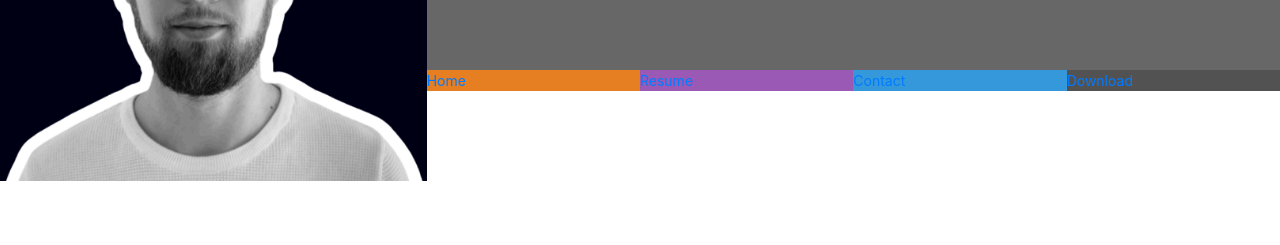
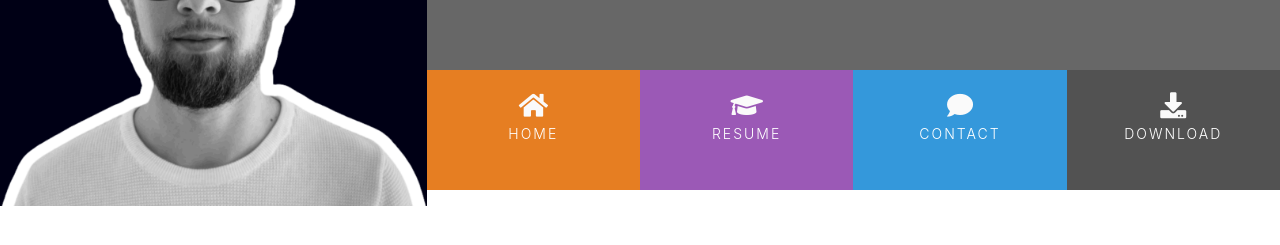
Before and after one commit to niclastanskanen/My-Resume, a plain HTML site: page index.html in a window 1280 px wide. Shown: the part 179-424 px from the top of the page. Drawn offline with nearby package versions, Linux system fonts and the light colour scheme.

Commit message:
Add fontawesome icons with styling

```diff
--- a/assets/css/style.css
+++ b/assets/css/style.css
@@ -72,3 +72,34 @@ header {
     font-size: 14px;
     padding: 0;
 }
+
+.menuitem {
+    height: 120px;
+    text-align: center;
+    padding: 0;
+}
+
+.menuitem a {
+    width: 100%;
+    text-decoration: none;
+    color: #fff;
+    height: 120px;
+}
+
+.menuitem a i {
+    padding-top: 22px;
+    display: block;
+    color: #fafafa;
+    font-size: 26px;
+}
+
+.menuitem span {
+    display: block;
+    width: 100%;
+    padding-top: 5px;
+    text-align: center;
+    text-transform: uppercase;
+    font-size: 14px;
+    font-weight: 300;
+    letter-spacing: 2px;
+}
--- a/index.html
+++ b/index.html
@@ -25,17 +25,17 @@
                 <div class="row no-gutters">
                     <div class="col">
                         <ul id="nav" class="list-inline menucontainer">
-                            <li class="col-6 col-sm-3 ui-menu-color-home list-inline-item">
-                                <a href="#"><span>Home</span></a>
+                            <li class="col-6 col-sm-3 ui-menu-color-home list-inline-item menuitem">
+                                <a href="#"><i class="fa fa-home" aria-hidden="true"></i><span>Home</span></a>
                             </li>
-                            <li class="col-6 col-sm-3 ui-menu-color-resume list-inline-item">
-                                <a href="#"><span>Resume</span></a>
+                            <li class="col-6 col-sm-3 ui-menu-color-resume list-inline-item menuitem">
+                                <a href="#"><i class="fa fa-graduation-cap" aria-hidden="true"></i><span>Resume</span></a>
                             </li>
-                            <li class="col-6 col-sm-3 ui-menu-color-contact list-inline-item">
-                                <a href="#"><span>Contact</span></a>
+                            <li class="col-6 col-sm-3 ui-menu-color-contact list-inline-item menuitem">
+                                <a href="#"><i class="fa fa-comment" aria-hidden="true"></i><span>Contact</span></a>
                             </li>
-                            <li class="col-6 col-sm-3 ui-menu-color-download list-inline-item">
-                                <a href="#"><span>Download</span></a>
+                            <li class="col-6 col-sm-3 ui-menu-color-download list-inline-item menuitem">
+                                <a href="#"><i class="fa fa-download" aria-hidden="true"></i><span>Download</span></a>
                             </li>
                         </ul>
                     </div>
@@ -48,7 +48,6 @@
     </section>
     <footer>
 
-
     </footer>
 </body>
 </html>
```
